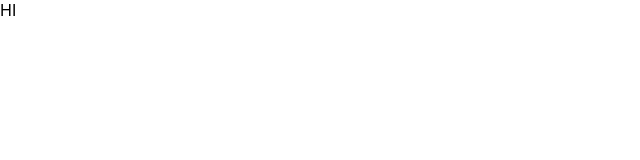
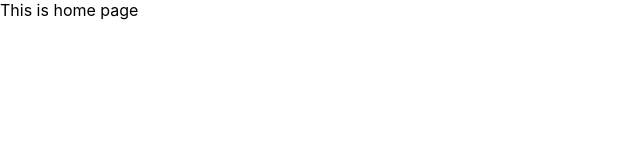
Before and after one commit to Raider-9/Box_Office_App_raider, a React (Create React App) app: page / in a window 1280 px wide. Shown: the top 160 px of the page, without its empty margins (0-640 px from the left). Built offline with nearby package versions, Linux system fonts and the light colour scheme.

Commit message:
Added react router adn made pages

```diff
--- a/package.json
+++ b/package.json
@@ -8,6 +8,8 @@
     "@testing-library/user-event": "^13.5.0",
     "react": "^18.2.0",
     "react-dom": "^18.2.0",
+    "react-router": "^5.2.0",
+    "react-router-dom": "^5.2.0",
     "react-scripts": "5.0.1",
     "web-vitals": "^2.1.4",
     "workbox-background-sync": "^6.5.3",
@@ -52,7 +54,11 @@
     ]
   },
   "devDependencies": {
+    "@babel/core": "^7.18.6",
+    "@babel/eslint-parser": "^7.18.2",
+    "@babel/parser": "^7.18.6",
     "babel-eslint": "^10.1.0",
+    "eslint": "^8.18.0",
     "eslint-config-airbnb": "^19.0.4",
     "eslint-config-prettier": "^8.5.0",
     "eslint-plugin-import": "^2.26.0",
--- a/src/App.js
+++ /dev/null
@@ -1,7 +0,0 @@
-import React from "react";
-
-function App() {
-  return <div>HI</div>;
-}
-
-export default App;
--- /dev/null
+++ b/src/App.jsx
@@ -0,0 +1,17 @@
+import React from 'react';
+import { Switch, Route } from 'react-router-dom';
+function App() {
+  return (
+    <Switch>
+      <Route exact path="/">
+        This is home page
+      </Route>
+      <Route exact path="/starred">
+        This is starred
+      </Route>
+      <Route>404 error page not found!!!</Route>
+    </Switch>
+  );
+}
+
+export default App;
--- a/src/index.js
+++ b/src/index.jsx
@@ -1,12 +1,17 @@
-import React from "react";
-import ReactDOM from "react-dom/client";
-import "./index.css";
-import App from "./App";
-import * as serviceWorkerRegistration from "./serviceWorkerRegistration";
-import reportWebVitals from "./reportWebVitals";
+import React from 'react';
+import ReactDOM from 'react-dom/client';
+import './index.css';
+import { BrowserRouter } from 'react-router-dom';
+import App from './App.jsx';
+import * as serviceWorkerRegistration from './serviceWorkerRegistration';
+import reportWebVitals from './reportWebVitals';
 
-const root = ReactDOM.createRoot(document.getElementById("root"));
-root.render(<App />);
+const root = ReactDOM.createRoot(document.getElementById('root'));
+root.render(
+  <BrowserRouter>
+    <App />
+  </BrowserRouter>
+);
 
 // If you want your app to work offline and load faster, you can change
 // unregister() to register() below. Note this comes with some pitfalls.
```
Also changed, not shown: 2 other files (tests, documents, lock files or other folders).
